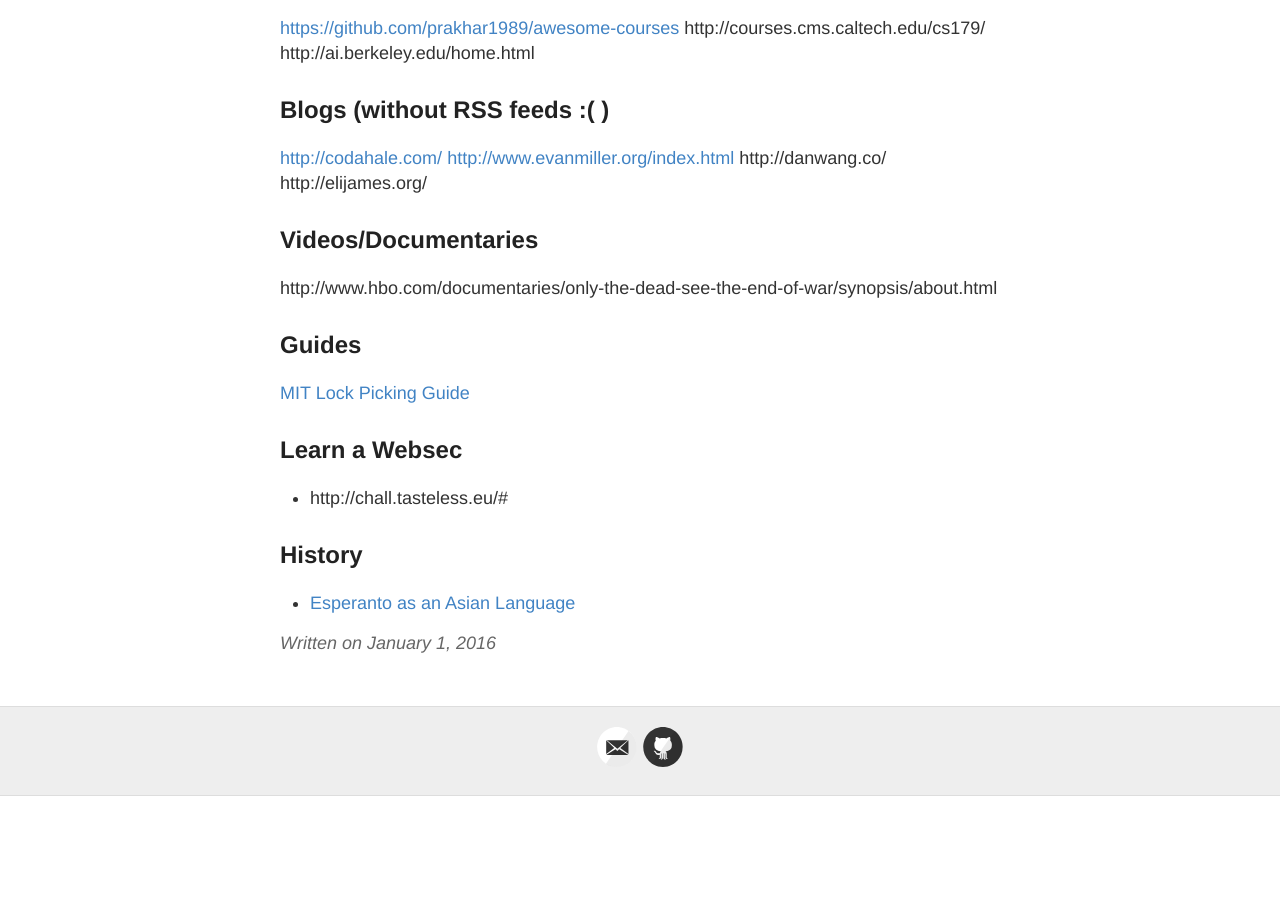
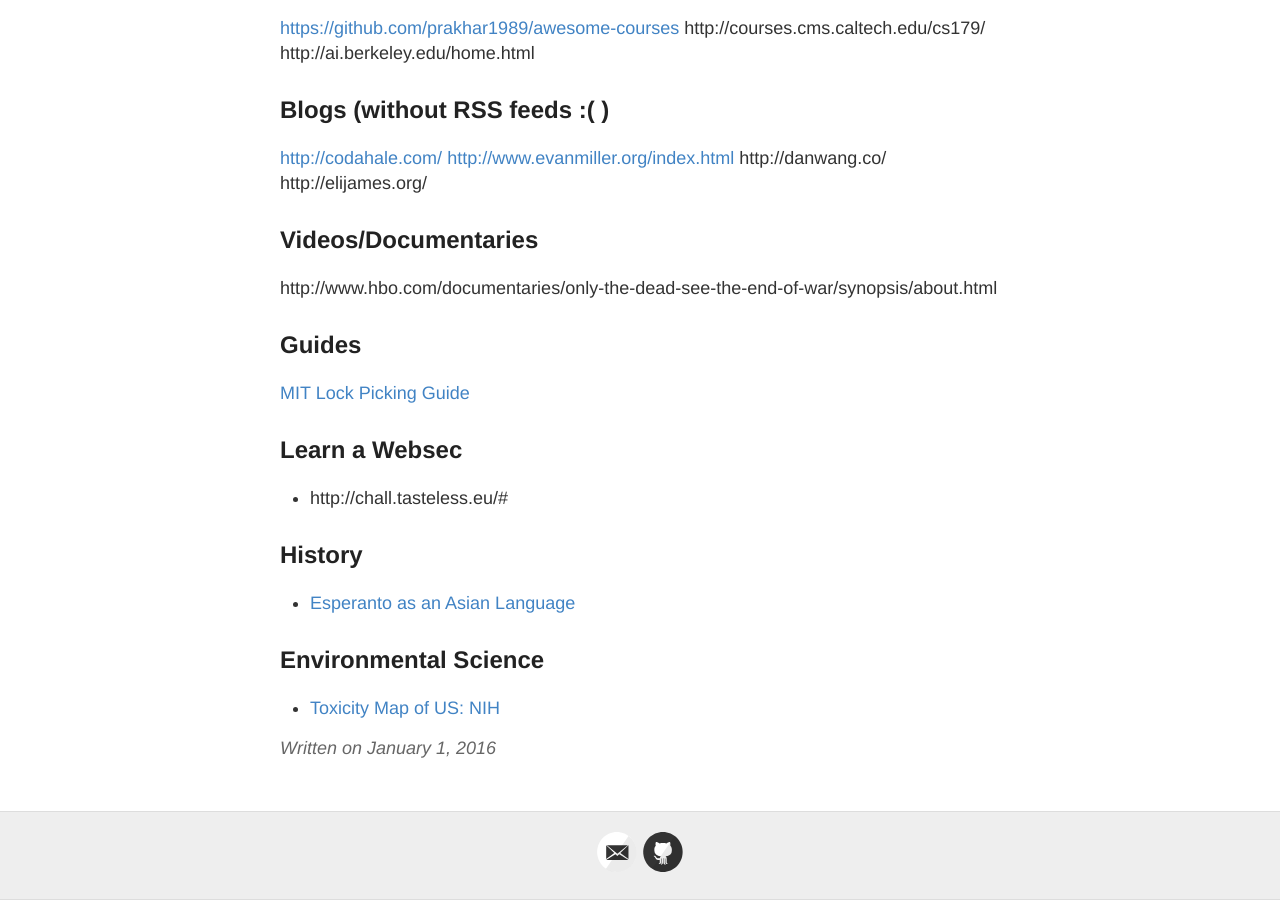
Before and after one commit to RONNCC/ronncc.github, a Jekyll site: the page built from _posts/2016-1-1-InterestingLinks.md, in a window 1280 px wide and 900 px high, scrolled down 4575 px. Built offline with Jekyll 4.4.1, drawn with Linux system fonts in a browser that asks for light colours; comment, search, counter and statistics services are not loaded; before the commit the page ends 5371 px from its top, so only the background shows below that.

Commit message:
Update 2016-1-1-InterestingLinks.md

```diff
--- a/_posts/2016-1-1-InterestingLinks.md
+++ b/_posts/2016-1-1-InterestingLinks.md
@@ -175,3 +175,6 @@ http://www.hbo.com/documentaries/only-the-dead-see-the-end-of-war/synopsis/about
 
 ## History
 - [Esperanto as an Asian Language](http://blogs.bl.uk/european/2017/07/esperanto-as-an-asian-language.html)
+
+## Environmental Science
+- [Toxicity Map of US: NIH](https://toxmap.nlm.nih.gov/toxmap/flex/)
```
